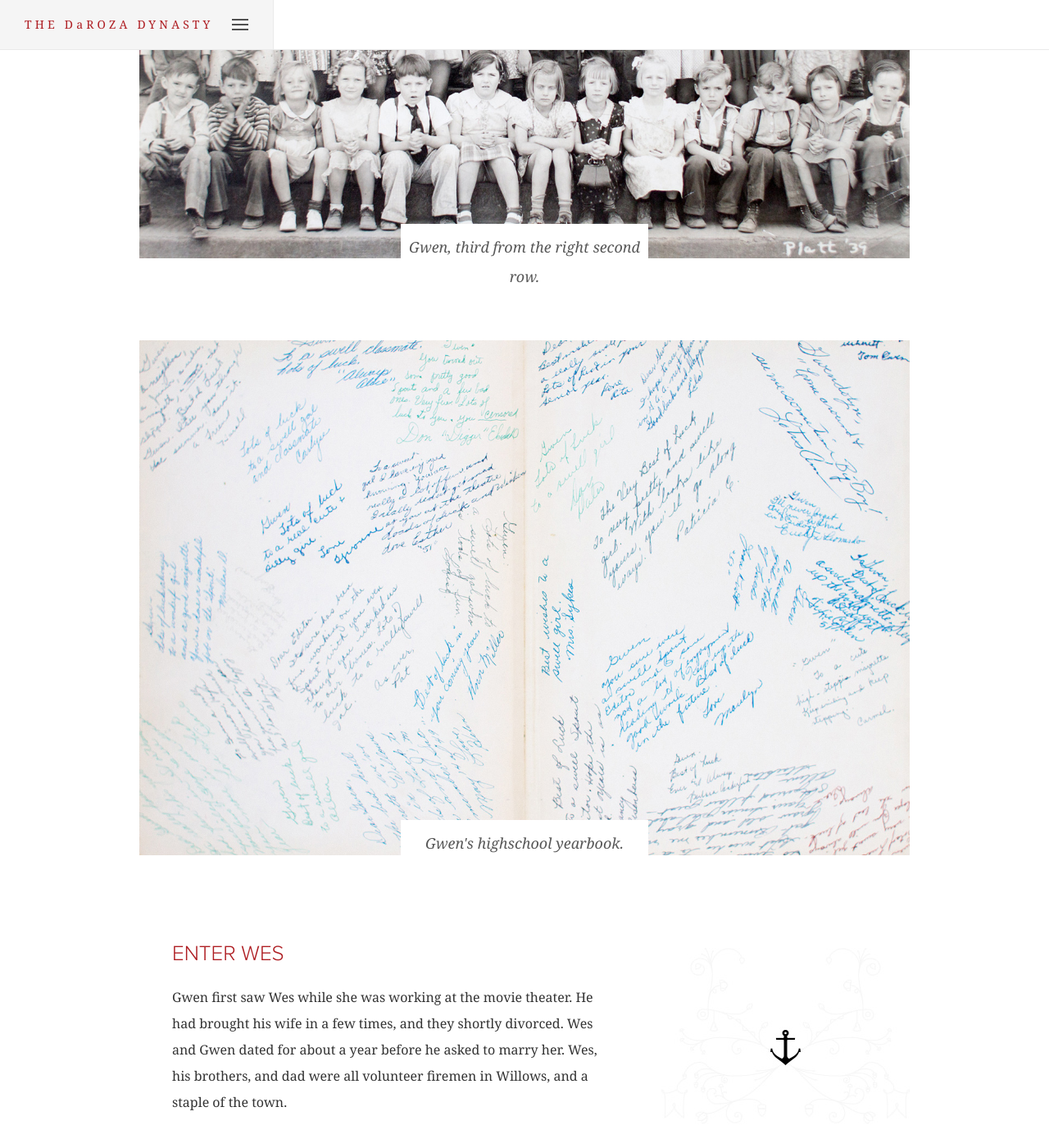
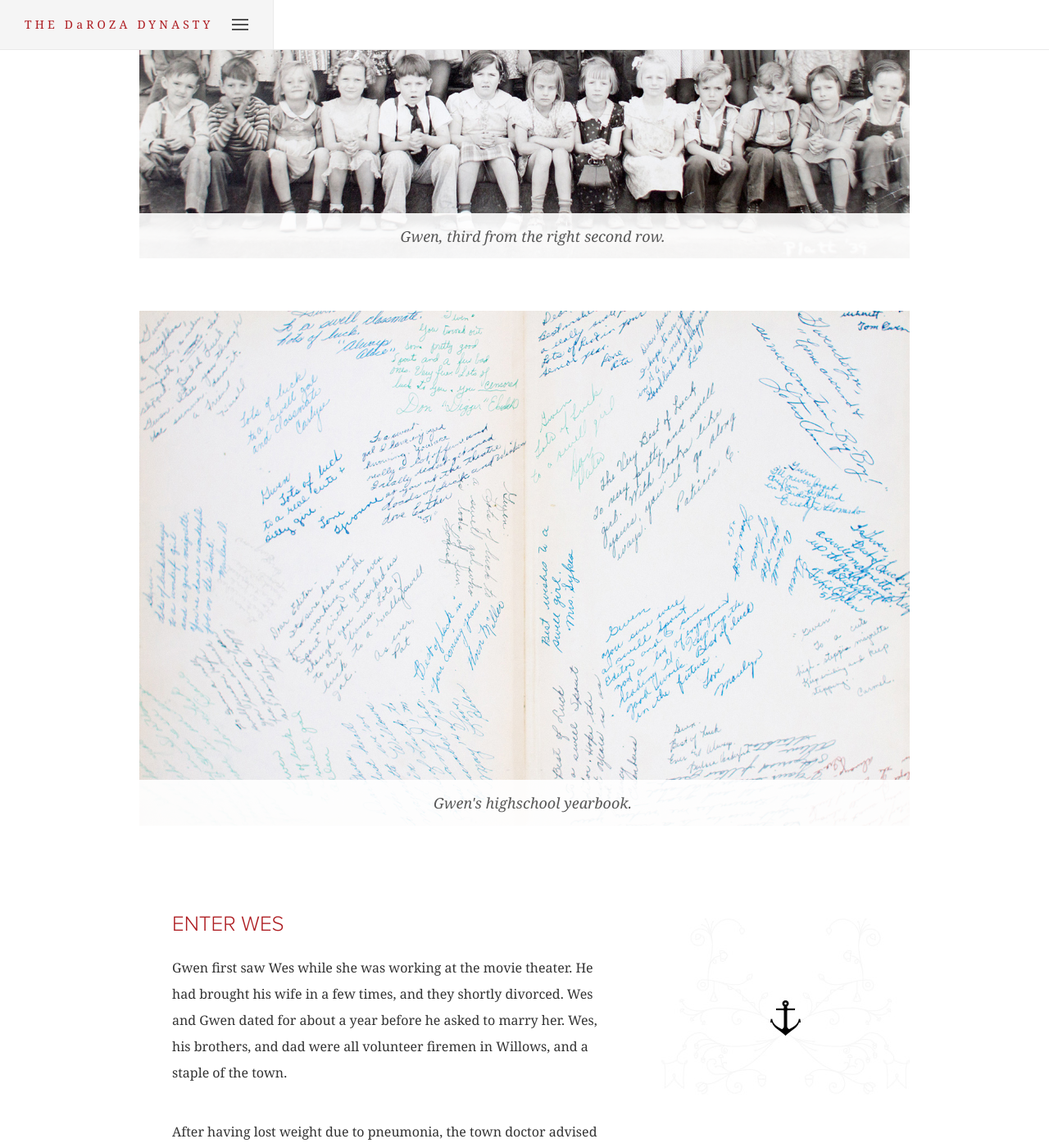
Before and after one commit to travisneilson/DaRoza, a Jekyll site: the page built from _posts/2013-11-25-gwen-wilder.html, in a window 1280 px wide and 1400 px high, scrolled down 2534 px. Shown: the whole window at 82% size. Built offline with Jekyll 4.4.1, drawn with Linux system fonts in a browser that asks for light colours.

Commit message:
Visual edits for captions

```diff
--- a/assets/sass/3-layouts/single.sass
+++ b/assets/sass/3-layouts/single.sass
@@ -126,15 +126,15 @@ figure.image-and-pull-quote
     width: 100%
 
   figcaption
-    width: 30%
+    width: 100%
     margin: 0 auto
     padding: 10px
     position: relative
-    top: -50px
+    top: -63px
 
 figcaption
   text-align: center
-  background-color: white
+  background-color: rgba(255,255,255,.9)
   font: italic 18px/2 $georgia
   color: #585858
 
```
Also changed, not shown: assets/css/screen.css, assets/img/gwen/gwen-gail.jpg, assets/img/gwen/gwen-gail2.jpg.
